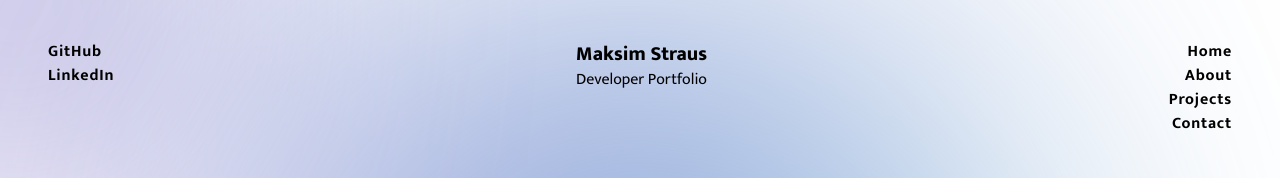
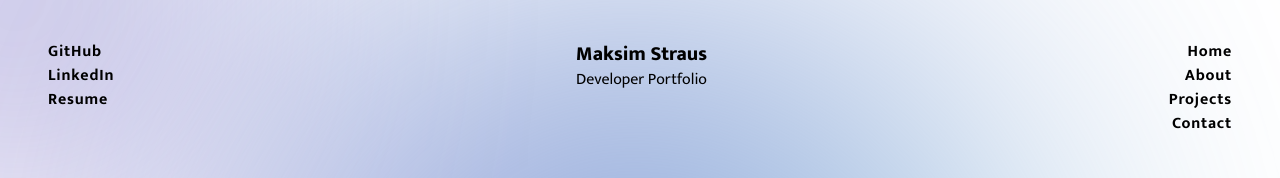
Before and after one commit to cqb13/Portfolio, a Vue app: page / in a window 1280 px wide. Shown: the top 178 px of the page. Built offline with nearby package versions, Linux system fonts and the light colour scheme.

Commit message:
added resume

```diff
--- a/src/App.vue
+++ b/src/App.vue
@@ -152,6 +152,8 @@ const sendEmail = async () => {
         href="https://github.com/cqb13" target="_blank">GitHub</a>
       <a class="font-heading font-bold hover:bg-black hover:text-white dark:hover:bg-white dark:hover:text-black transition-all duration-300 m-0 px-2 tracking-wider ease-in-out"
         href="https://www.linkedin.com/in/maksim-straus/" target="_blank">LinkedIn</a>
+      <a class="font-heading font-bold hover:bg-black hover:text-white dark:hover:bg-white dark:hover:text-black transition-all duration-300 m-0 px-2 tracking-wider ease-in-out"
+        href="/Maksim_Straus_CV.pdf" target="_blank">Resume</a>
     </div>
     <div v-if="isCenterDivVisible" class="flex items-center flex-col gap-0 max-semiLg:hidden">
       <p class="font-heading font-black text-xl text-center">Maksim Straus</p>
```
Also changed, not shown: 1 other file (tests, documents, lock files or other folders).
